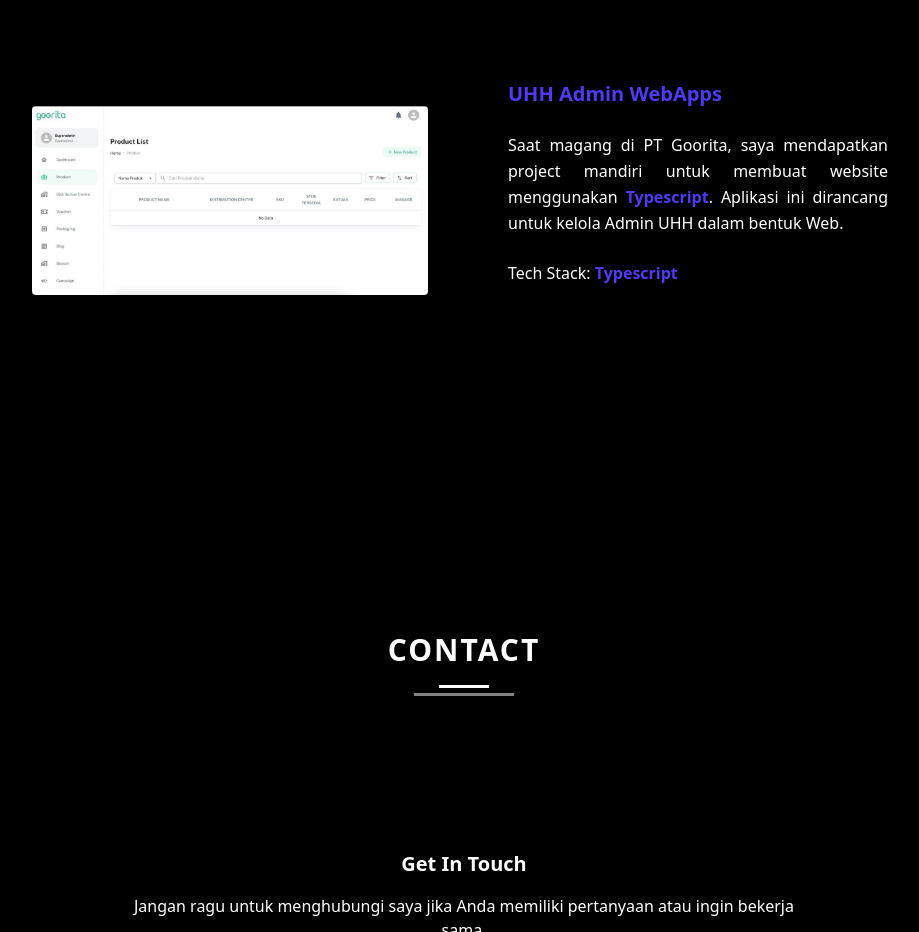
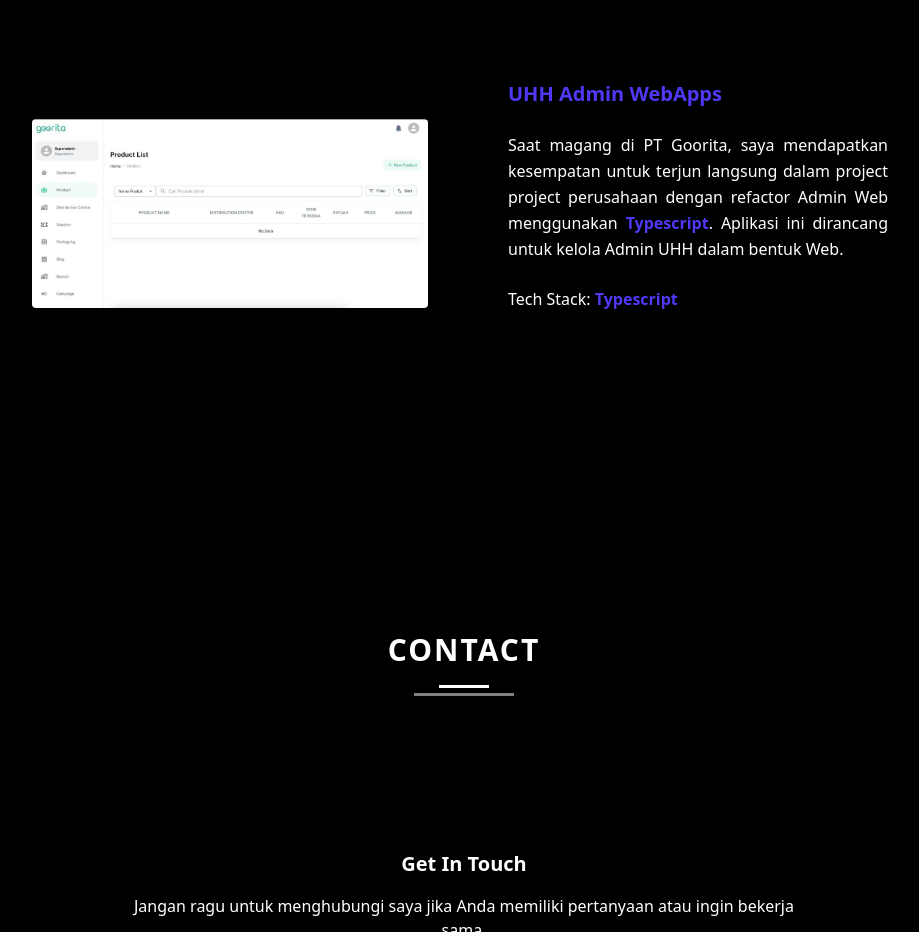
Before and after one commit to Resmincent/porto-ifran, a website: page public/index.html in a window 1280 px wide. Shown: the part 3140-4072 px from the top of the page, without its empty margins (176-1095 px from the left). Drawn offline with nearby package versions, Linux system fonts and the light colour scheme.

Commit message:
update update

```diff
--- a/public/index.html
+++ b/public/index.html
@@ -77,7 +77,6 @@
                   <a
                     href="#home"
                     class="rounded-md px-3 py-2 text-sm font-medium text-gray-300 hover:bg-white hover:text-black"
-                    aria-current="page"
                     >Home</a
                   >
                   <a
@@ -373,6 +372,7 @@
       </div>
     </div>
 
+    <!-- Experience -->
     <div class="relative isolate px-6 pt-7 lg:px-8" id="exps">
       <h3 class="section-title text-white text-3xl">Experience</h3>
       <div class="mx-auto max-w-4xl py-18 sm:py-24 lg:py-28">
@@ -477,8 +477,9 @@
                       UHH Admin WebApps
                     </h4>
                     <p>
-                      Saat magang di PT Goorita, saya mendapatkan project
-                      mandiri untuk membuat website menggunakan
+                      Saat magang di PT Goorita, saya mendapatkan kesempatan
+                      untuk terjun langsung dalam project project perusahaan
+                      dengan refactor Admin Web menggunakan
                       <strong class="text-indigo-600 font-semibold"
                         >Typescript</strong
                       >. Aplikasi ini dirancang untuk kelola Admin UHH dalam
```
